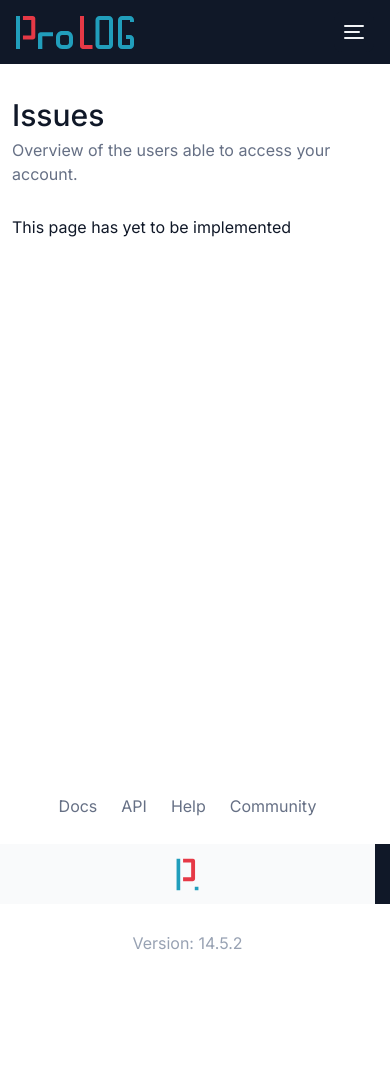
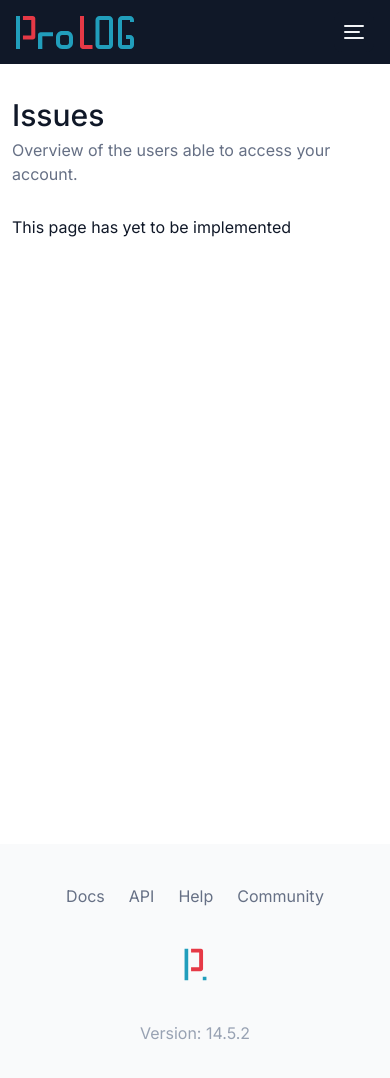
Before and after one commit to profydev/prolog-app-coderHook, a Next.js app: page /dashboard/users in a window 390 px wide. Shown: the top 1078 px of the page. Before the commit the page ends 995 px from the top, so only its background shows below. Built offline with nearby package versions, Linux system fonts and the light colour scheme.

Commit message:
fix footer on mobile

```diff
--- a/features/layout/footer/footer.module.scss
+++ b/features/layout/footer/footer.module.scss
@@ -8,7 +8,8 @@
   align-items: center;
   align-self: stretch;
   background: color.$gray-50;
-  height: 60px;
+
+  //   height: 60px;
 
   @media (min-width: breakpoint.$desktop) {
     /* Desktop styles go here */
@@ -16,7 +17,7 @@
 
   @media (max-width: breakpoint.$desktop) {
     /* Mobile styles go here */
-    width: 375px;
+    // width: 375px;
     padding: 0;
     flex-shrink: 0;
   }
```
